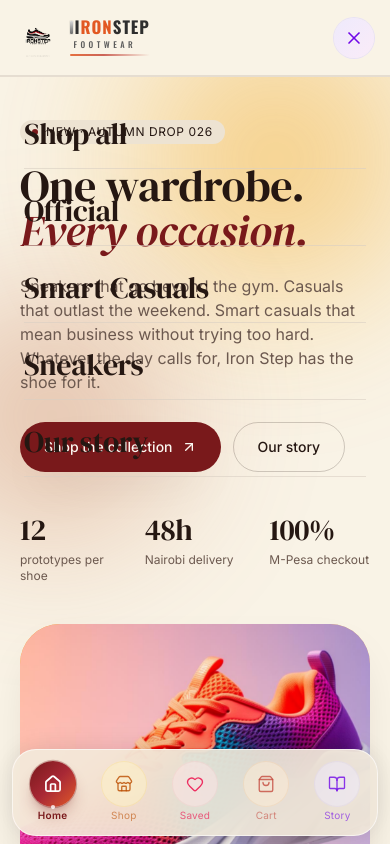
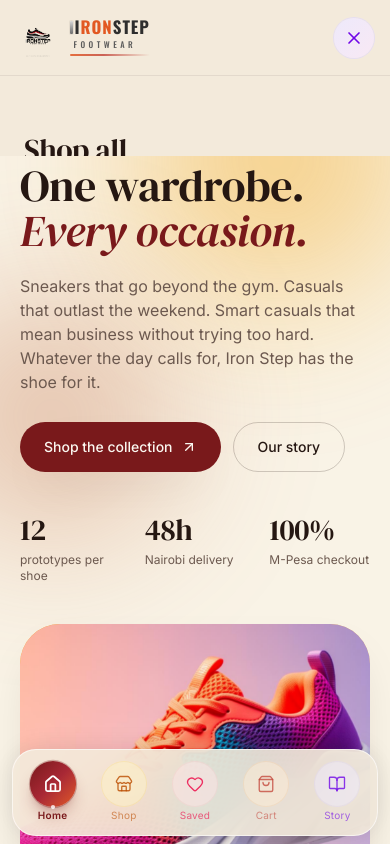
Before and after one commit to perejack/ironstepfootwear, a React (Vite) app: page / in a window 390 px wide. Both pictures are taken after a click on the button "Menu". Shown: the top 844 px of the page. Built offline with nearby package versions, Linux system fonts and the light colour scheme; no server answers; the database is empty.

Commit message:
Improve navigation UX, mobile menu, and admin colour input.
Scroll to top on route changes, solid mobile menu with Admin link, and named colour support in product admin.

Co-authored-by: Cursor <cursoragent@cursor.com>

```diff
--- a/src/App.tsx
+++ b/src/App.tsx
@@ -2,6 +2,7 @@ import { BrowserRouter, Route, Routes } from "react-router-dom";
 import { QueryClient, QueryClientProvider } from "@tanstack/react-query";
 import { Toaster } from "@/components/ui/sonner";
 import { ProtectedRoute } from "@/components/ProtectedRoute";
+import { ScrollToTop } from "@/components/ScrollToTop";
 import HomePage from "@/pages/HomePage";
 import ShopPage from "@/pages/ShopPage";
 import StoryPage from "@/pages/StoryPage";
@@ -20,6 +21,7 @@ export default function App() {
   return (
     <QueryClientProvider client={queryClient}>
       <BrowserRouter>
+        <ScrollToTop />
         <Routes>
           <Route path="/" element={<HomePage />} />
           <Route path="/shop" element={<ShopPage />} />
--- a/src/components/Layout.tsx
+++ b/src/components/Layout.tsx
@@ -1,6 +1,6 @@
 import { Link, useLocation } from "react-router-dom";
-import { Home, Store, Heart, ShoppingBag, BookOpen, Search, Menu, X } from "lucide-react";
-import { useState, type ReactNode } from "react";
+import { Home, Store, Heart, ShoppingBag, BookOpen, Search, Menu, X, Shield } from "lucide-react";
+import { useState, useEffect, type ReactNode } from "react";
 import { useCart } from "@/store/cart";
 import logo from "@/assets/logo-iron-step.png";
 
@@ -195,6 +195,18 @@ function Logo({ variant = "header" }: { variant?: "header" | "footer" }) {
 export function TopBar() {
   const { count } = useCart();
   const [open, setOpen] = useState(false);
+
+  useEffect(() => {
+    if (!open) return;
+    const prev = document.body.style.overflow;
+    document.body.style.overflow = "hidden";
+    return () => {
+      document.body.style.overflow = prev;
+    };
+  }, [open]);
+
+  const closeMenu = () => setOpen(false);
+
   return (
     <header className="sticky top-0 z-40 backdrop-blur-md bg-background/80 border-b border-border/60">
       <div className="mx-auto max-w-7xl px-4 sm:px-8 h-[4.75rem] sm:h-16 flex items-center justify-between gap-2">
@@ -227,35 +239,43 @@ export function TopBar() {
         </div>
       </div>
       {open && (
-        <div className="fixed inset-0 z-50 bg-background animate-fade-up">
-          <div className="px-4 h-[4.75rem] sm:h-16 flex items-center justify-between border-b border-border/60">
+        <div className="fixed inset-0 z-50 md:hidden flex flex-col bg-cream-soft">
+          <div className="shrink-0 px-4 h-[4.75rem] sm:h-16 flex items-center justify-between border-b border-border/60 bg-cream-soft">
             <Logo />
             <button
-              onClick={() => setOpen(false)}
+              onClick={closeMenu}
               className={`${iconShellBase} ${headerTones.menu.shell}`}
-              aria-label="Close"
+              aria-label="Close menu"
             >
               <X className={`h-5 w-5 transition-colors duration-300 ${headerTones.menu.icon}`} strokeWidth={2} />
             </button>
           </div>
-          <div className="px-6 py-10 flex flex-col gap-6 text-3xl font-display">
+          <nav className="flex-1 overflow-y-auto px-6 py-10 flex flex-col gap-1 bg-cream-soft">
             {[
               { to: "/shop", label: "Shop all" },
               { to: "/shop?category=Official", label: "Official" },
               { to: "/shop?category=Smart%20Casuals", label: "Smart Casuals" },
               { to: "/shop?category=Sneakers", label: "Sneakers" },
               { to: "/story", label: "Our story" },
-            ].map((l, i) => (
+            ].map((l) => (
               <Link
-                key={i}
+                key={l.to}
                 to={l.to}
-                onClick={() => setOpen(false)}
-                className="border-b border-border/60 pb-4 hover:text-primary transition"
+                onClick={closeMenu}
+                className="border-b border-border/60 py-4 text-3xl font-display hover:text-primary transition"
               >
                 {l.label}
               </Link>
             ))}
-          </div>
+            <Link
+              to="/admin"
+              onClick={closeMenu}
+              className="mt-4 inline-flex items-center gap-2.5 rounded-2xl bg-primary/10 border border-primary/20 px-5 py-4 text-lg font-medium text-primary hover:bg-primary hover:text-primary-foreground transition"
+            >
+              <Shield className="h-5 w-5" />
+              Admin
+            </Link>
+          </nav>
         </div>
       )}
     </header>
--- a/src/components/ProductCard.tsx
+++ b/src/components/ProductCard.tsx
@@ -2,6 +2,7 @@ import { Link } from "react-router-dom";
 import { Star, ShoppingBag } from "lucide-react";
 import { formatKES, type Product } from "@/data/products";
 import { addToCart } from "@/store/cart";
+import { resolveColor } from "@/lib/color-utils";
 import { toast } from "sonner";
 
 export function ProductCard({ product, index = 0 }: { product: Product; index?: number }) {
@@ -26,7 +27,7 @@ export function ProductCard({ product, index = 0 }: { product: Product; index?:
       <Link
         to={`/product/${product.id}`}
         className="block relative overflow-hidden rounded-3xl aspect-square shadow-card"
-        style={{ background: product.swatch }}
+        style={{ background: resolveColor(product.swatch) }}
       >
         <img
           src={product.image}
@@ -71,7 +72,7 @@ export function ProductCard({ product, index = 0 }: { product: Product; index?:
             <span
               key={c}
               className="h-3 w-3 sm:h-3.5 sm:w-3.5 rounded-full ring-1 ring-border"
-              style={{ background: c }}
+              style={{ background: resolveColor(c) }}
             />
           ))}
         </div>
--- /dev/null
+++ b/src/components/ScrollToTop.tsx
@@ -0,0 +1,13 @@
+import { useEffect } from "react";
+import { useLocation } from "react-router-dom";
+
+/** Scroll to top whenever the route changes. */
+export function ScrollToTop() {
+  const { pathname } = useLocation();
+
+  useEffect(() => {
+    window.scrollTo(0, 0);
+  }, [pathname]);
+
+  return null;
+}
--- /dev/null
+++ b/src/components/admin/ColorField.tsx
@@ -0,0 +1,27 @@
+import { parseColorList, resolveColor } from "@/lib/color-utils";
+
+export function ColorSwatchPreview({ value }: { value: string }) {
+  const colors = value
+    .split(",")
+    .map((s) => s.trim())
+    .filter(Boolean);
+
+  if (!colors.length) return null;
+
+  return (
+    <div className="mt-2 flex flex-wrap items-center gap-2">
+      {colors.map((c, i) => (
+        <span key={`${c}-${i}`} className="inline-flex items-center gap-1.5 text-xs text-muted-foreground">
+          <span
+            className="h-5 w-5 rounded-full ring-1 ring-border shadow-sm"
+            style={{ background: resolveColor(c) }}
+            title={resolveColor(c)}
+          />
+          {c}
+        </span>
+      ))}
+    </div>
+  );
+}
+
+export { parseColorList, resolveColor };
--- /dev/null
+++ b/src/lib/color-utils.ts
@@ -0,0 +1,66 @@
+/** Friendly footwear colour names → CSS values (hex or oklch). */
+const ALIASES: Record<string, string> = {
+  black: "#1a1a1a",
+  charcoal: "#2e2e2e",
+  white: "#faf8f4",
+  offwhite: "#f5efdf",
+  cream: "#efe6d3",
+  beige: "#f5e7d0",
+  sand: "#e8dcc8",
+  tan: "#c9a66b",
+  brown: "#5b3a23",
+  chocolate: "#3d2314",
+  burgundy: "#5a1a2a",
+  maroon: "#6b1e2d",
+  wine: "#722f37",
+  red: "#c44b3f",
+  orange: "#e25822",
+  terracotta: "#c44b3f",
+  rust: "#b7410e",
+  gold: "#e8a317",
+  mustard: "#e8a317",
+  yellow: "#f5c842",
+  green: "#2d6a4f",
+  olive: "#6b705c",
+  sage: "#9caf88",
+  navy: "#1a2744",
+  blue: "#3d5a80",
+  grey: "#9a9a9a",
+  gray: "#9a9a9a",
+  silver: "#c0c0c0",
+  pink: "#e8a0a8",
+  coral: "#ff6b4a",
+};
+
+const CSS_COLOR_RE =
+  /^(#([0-9a-f]{3}|[0-9a-f]{6}|[0-9a-f]{8})|rgb\(|rgba\(|hsl\(|hsla\(|oklch\(|oklab\()/i;
+
+function normalizeKey(value: string) {
+  return value.trim().toLowerCase().replace(/\s+/g, "");
+}
+
+/** Turn admin text like "burgundy, black, cream" into CSS-ready colour values. */
+export function resolveColor(value: string): string {
+  const trimmed = value.trim();
+  if (!trimmed) return trimmed;
+  if (CSS_COLOR_RE.test(trimmed)) return trimmed;
+
+  const alias = ALIASES[normalizeKey(trimmed)];
+  if (alias) return alias;
+
+  // Pass through CSS named colours (navy, coral, etc.) and multi-word names with spaces
+  return trimmed.replace(/\s+/g, " ");
+}
+
+export function parseColorList(input: string): string[] {
+  return input
+    .split(",")
+    .map((part) => resolveColor(part))
+    .filter(Boolean)
+    .slice(0, 10);
+}
+
+export function colorPreviewStyle(value: string): { background: string } {
+  const resolved = resolveColor(value);
+  return { background: resolved || "#e5e5e5" };
+}
--- a/src/pages/ProductPage.tsx
+++ b/src/pages/ProductPage.tsx
@@ -7,6 +7,7 @@ import { getProduct, formatKES } from "@/data/products";
 import { addToCart, toggleSaved, useCart } from "@/store/cart";
 import { useSiteContent } from "@/lib/content";
 import { usePageTitle } from "@/lib/use-page-title";
+import { resolveColor } from "@/lib/color-utils";
 
 export default function ProductPage() {
   const { id = "" } = useParams();
@@ -69,7 +70,7 @@ export default function ProductPage() {
         <div className="lg:sticky lg:top-24 lg:self-start">
           <div
             className="relative aspect-square rounded-[2rem] overflow-hidden shadow-soft"
-            style={{ background: product.swatch }}
+            style={{ background: resolveColor(product.swatch) }}
           >
             <img
               src={gallery[activeImg]}
@@ -96,7 +97,7 @@ export default function ProductPage() {
                 className={`relative aspect-square rounded-2xl overflow-hidden transition ${
                   activeImg === i ? "ring-2 ring-foreground" : "opacity-80 hover:opacity-100"
                 }`}
-                style={{ background: product.swatch }}
+                style={{ background: resolveColor(product.swatch) }}
               >
                 <img src={g} alt="" className="absolute inset-0 h-full w-full object-cover" />
               </button>
@@ -152,7 +153,7 @@ export default function ProductPage() {
                   className={`h-11 w-11 rounded-full transition ${
                     colorIdx === i ? "ring-2 ring-foreground ring-offset-2 ring-offset-background" : "ring-1 ring-border"
                   }`}
-                  style={{ background: c }}
+                  style={{ background: resolveColor(c) }}
                   aria-label={`Color ${i + 1}`}
                 />
               ))}
```
Also changed, not shown: src/components/admin/ProductsTab.tsx (+32 -6 lines).
